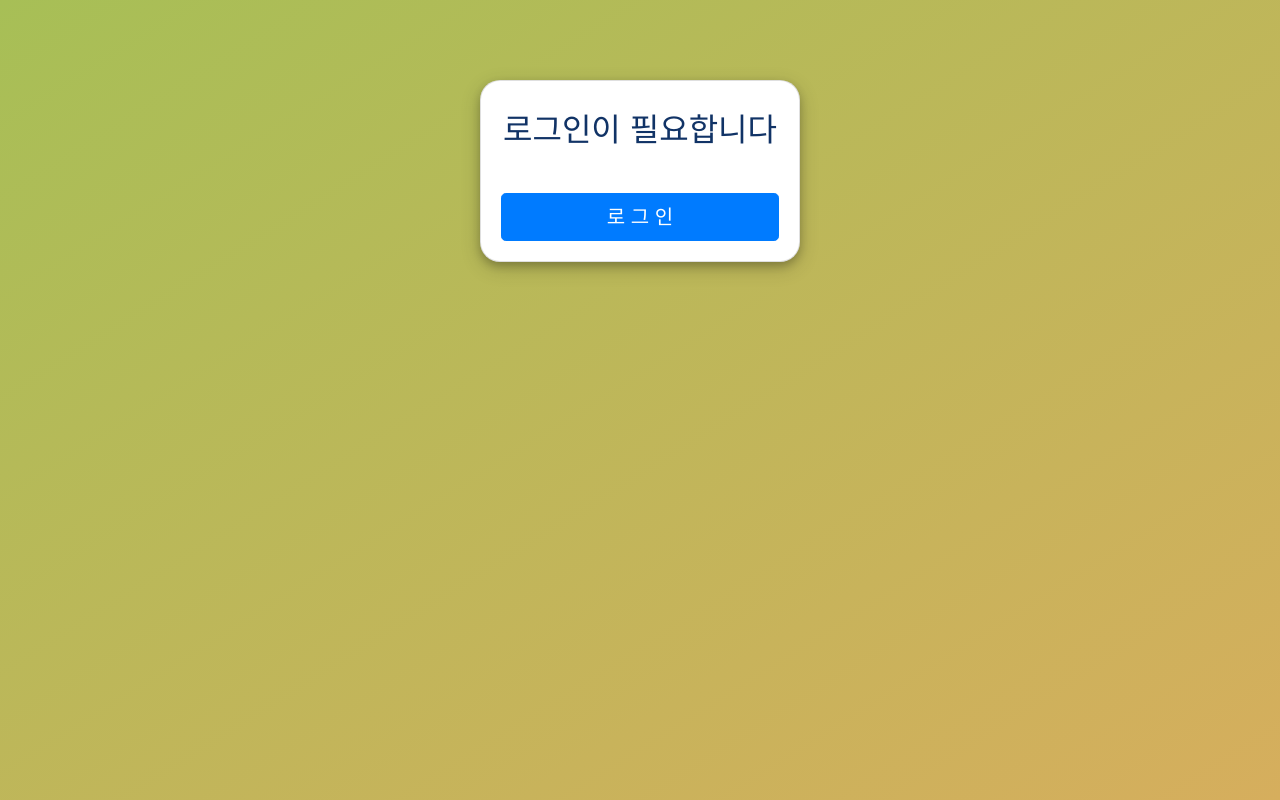
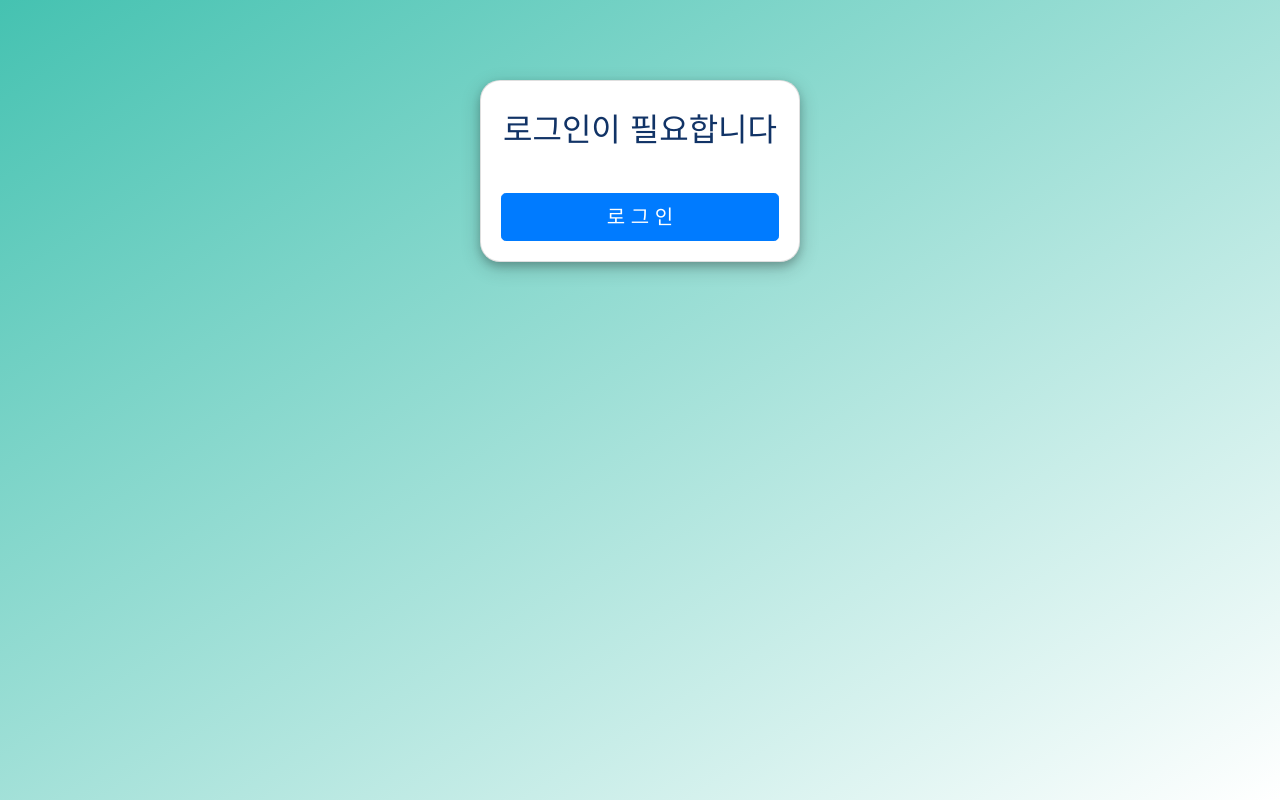
Before and after one commit to Sol-Studio/sol, a Flask app: page / in a window 1280 px wide. Run offline with Flask 2, Linux system fonts and the light colour scheme; parts of the project's set-up code (start-up, migrations or seed data) failed here and were passed over; some libraries are stand-ins or nearby versions.

Commit message:
배경화면 바뀌는거 정신없어서 뺌

```diff
--- a/main.py
+++ b/main.py
@@ -201,10 +201,14 @@ def mongodb_test(num):
 
 # 랜덤 색상
 def create_color():
+    """
+    완전 랜덤
     c = ""
     for i in range(6):
         c += random.choice(list("56789ABCDEF"))
-    return "#" + c
+    """
+
+    return random.choice([])
 
 
 # 모든 연결에 대해 실행
@@ -281,8 +285,7 @@ def before_all_connect_():
 # 홈
 @app.route("/")
 def index_page():
-    c = create_color(), create_color()
-    return render_template("index.html", logined=is_logined(session), c=c)
+    return render_template("index.html", logined=is_logined(session))
 
 
 # 단축 url
@@ -398,8 +401,7 @@ def login():
     form = LoginForm()
 
     if request.method == "GET":
-        c = create_color(), create_color()
-        return render_template("login.html", form=form, c=c)
+        return render_template("login.html", form=form)
 
     elif request.method == "POST":
         # db 연결
@@ -521,8 +523,7 @@ def change_pw():
             flash("다시 시도해주세요")
             return redirect("/change-pw")
     else:
-        c = create_color(), create_color()
-        return render_template("profile/change-pw.html", c=c)
+        return render_template("profile/change-pw.html")
 
 
 # 페이지가 지정 안됐을 때 redirect
--- a/templates/index.html
+++ b/templates/index.html
@@ -23,7 +23,7 @@
             padding-bottom: 40px;
             font-family: "Nanum Gothic", arial, helvetica, sans-serif;
             background-repeat: no-repeat;
-            background: linear-gradient(to bottom right, {{ c[0] }}, {{ c[1] }});
+            background: linear-gradient(to bottom right, #45C2B1, #FFFFFF);
         }
 
         .card {
--- a/templates/login.html
+++ b/templates/login.html
@@ -23,7 +23,7 @@
             padding-bottom: 40px;
             font-family: "Nanum Gothic", arial, helvetica, sans-serif;
             background-repeat: no-repeat;
-            background: linear-gradient(to bottom right, {{ c[0] }}, {{ c[1] }});
+            background: linear-gradient(to bottom right, #45C2B1, #FFFFFF);
         }
 
         .card {
--- a/templates/profile/change-pw.html
+++ b/templates/profile/change-pw.html
@@ -23,7 +23,7 @@
             padding-bottom: 40px;
             font-family: "Nanum Gothic", arial, helvetica, sans-serif;
             background-repeat: no-repeat;
-            background: linear-gradient(to bottom right, {{ c[0] }}, {{ c[1] }});
+            background: linear-gradient(to bottom right, #45C2B1, #FFFFFF);
         }
 
         .card {
```
